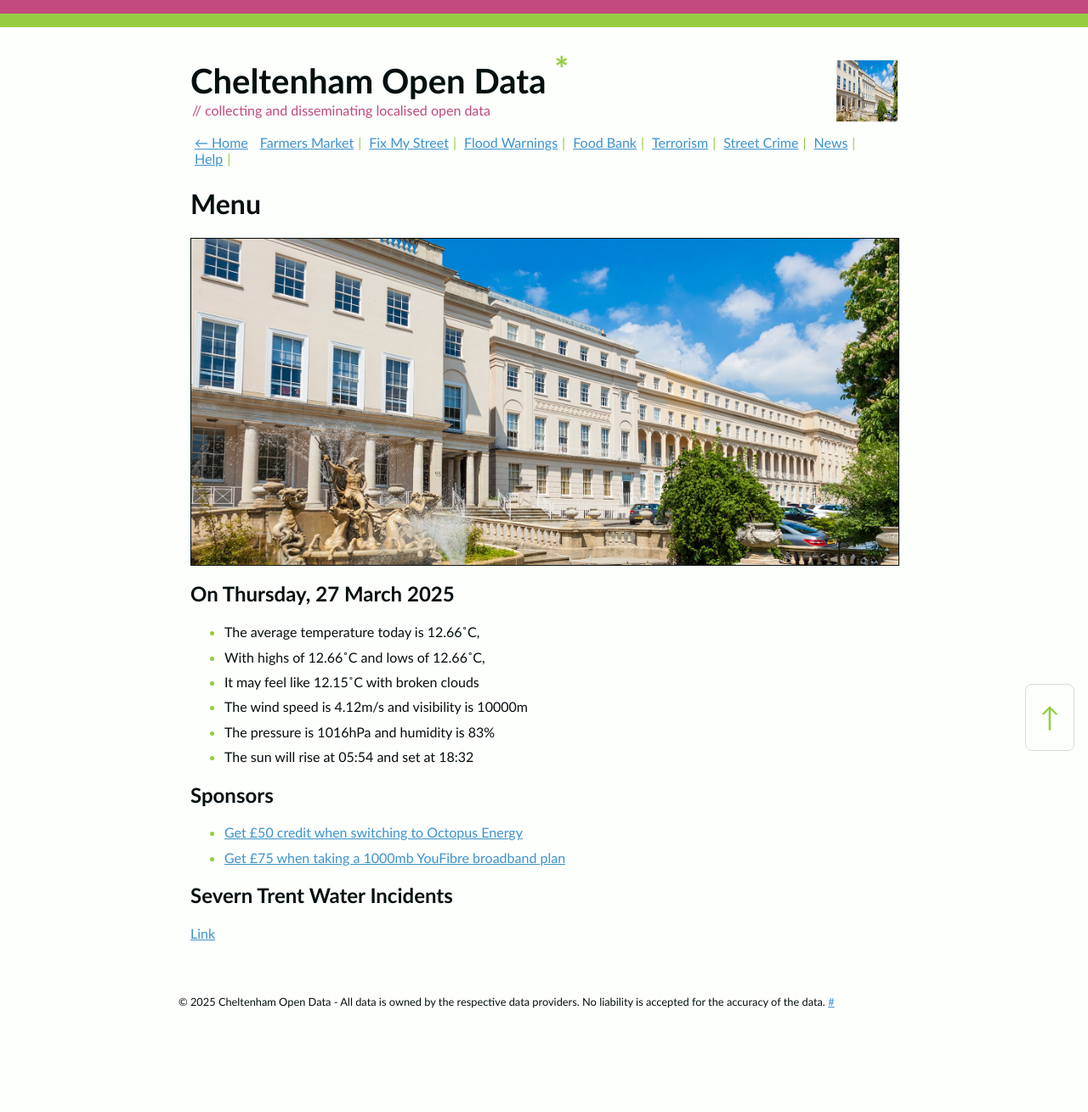
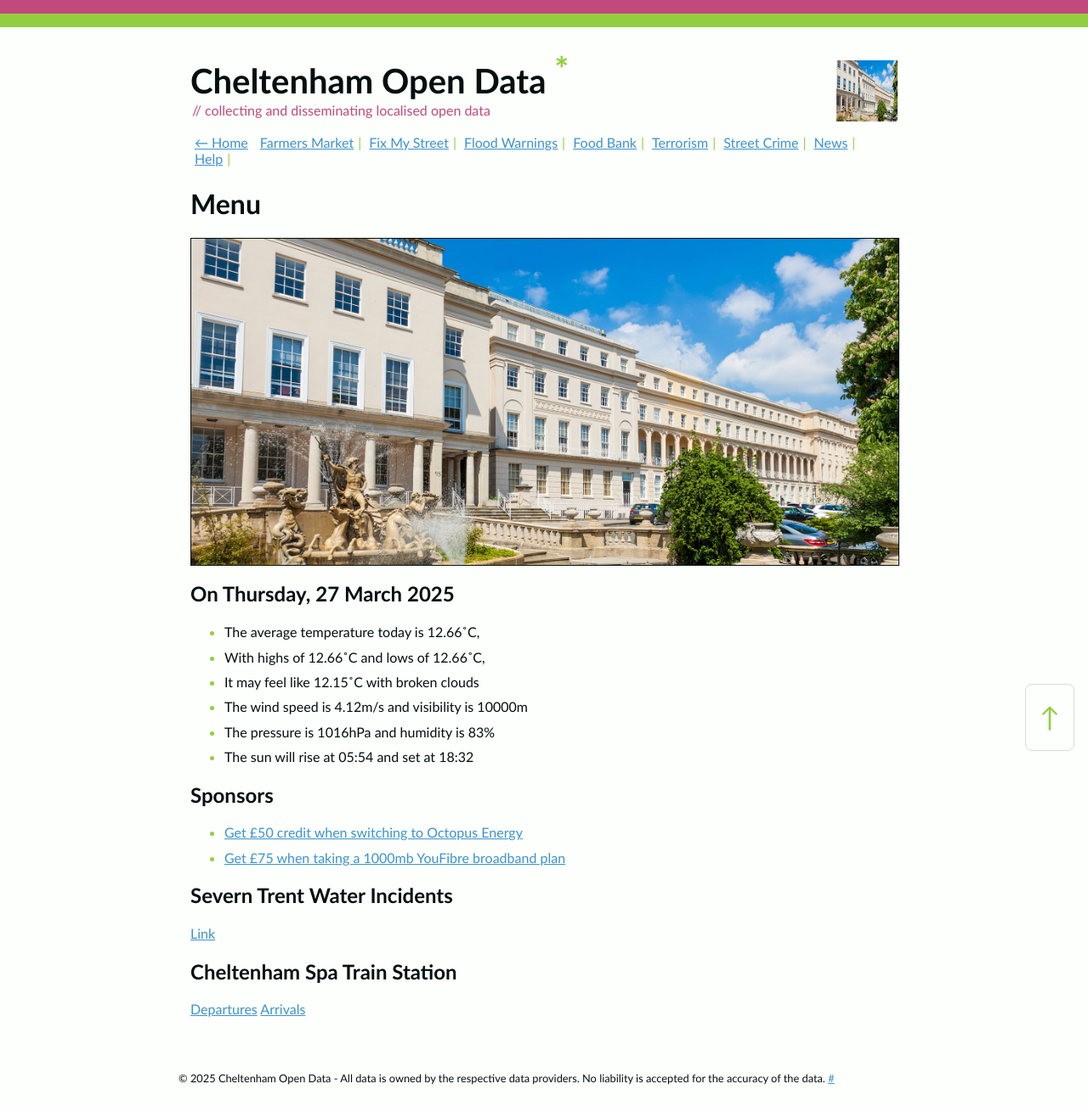
Before and after one commit to mat-0/cheltenham-open-data, a Jekyll site: the page built from index.md, in a window 1280 px wide. Shown: the whole page at 85% size. Built offline with Jekyll 4.4.1, drawn with Linux system fonts in a browser that asks for light colours; before the commit the page ends 1219 px from its top, so only the background shows below that.

Commit message:
Add
Signed-off-by: mat-0 <Github@thechels.uk>

```diff
--- a/index.md
+++ b/index.md
@@ -30,3 +30,8 @@ seo: Menu
 ## Severn Trent Water Incidents
 
 [Link](https://www.stwater.co.uk/in-my-area/incidents/)
+
+## Cheltenham Spa Train Station
+
+[Departures](https://www.nationalrail.co.uk/live-trains/departures/cheltenham-spa/)
+[Arrivals](https://www.nationalrail.co.uk/live-trains/arrivals/cheltenham-spa/)
```
